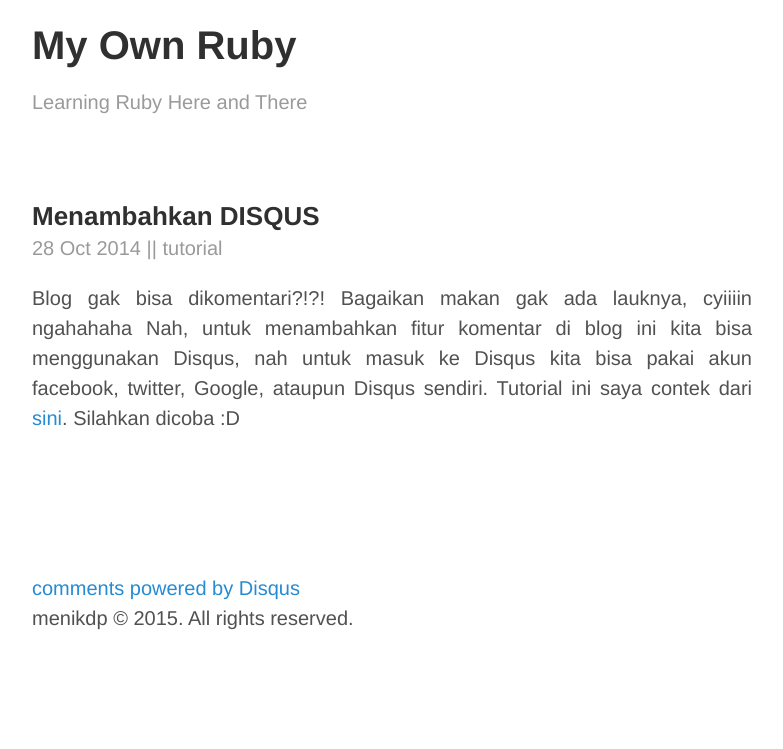
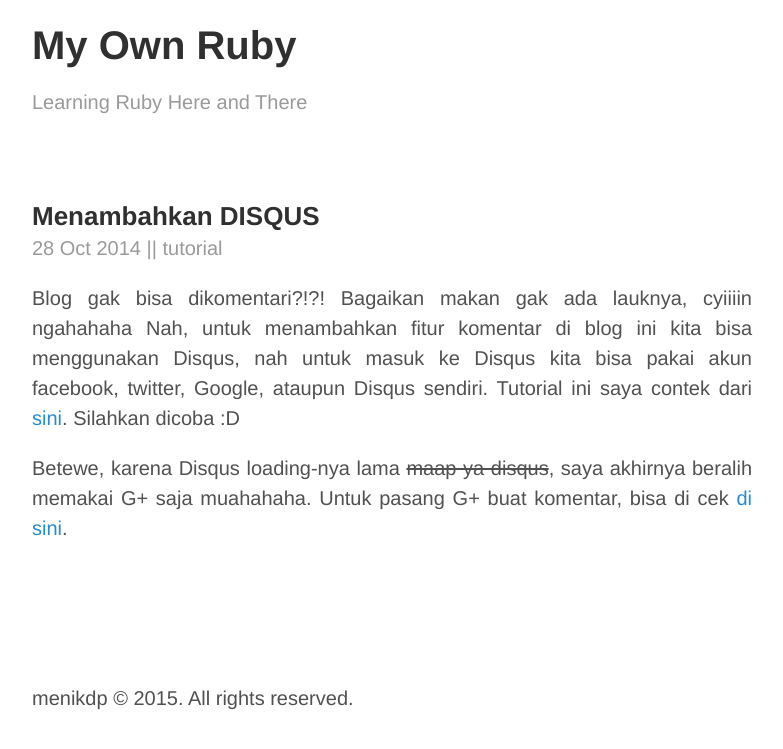
Before and after one commit to menikdp/menikdp.github.io, a Jekyll site: the page built from _posts/2014-10-28-menambahkan-disqus.markdown, in a window 1280 px wide. Shown: the top 749 px of the page, without its empty margins (248-1031 px from the left). Built offline with Jekyll 4.4.1, drawn with Linux system fonts in a browser that asks for light colours; comment, search, counter and statistics services are not loaded.

Commit message:
using G+ instead of Disqus

```diff
--- /dev/null
+++ b/_includes/comment.html
@@ -0,0 +1,8 @@
+<script src="https://apis.google.com/js/plusone.js"></script>
+
+  <div class="g-comments"
+      data-href="{{site.baseurl}}{{page.url}}"
+      data-width="642"
+      data-first_party_property="BLOGGER"
+      data-view_type="FILTERED_POSTMOD">
+  </div>
--- a/_layouts/post.html
+++ b/_layouts/post.html
@@ -11,7 +11,7 @@
   <br>
   <br>
   {% if page.comments %}
-    {% include disqus.html %}
+    {% include comment.html %}
   {% endif %}
 </div>
 
--- a/_posts/2014-10-28-menambahkan-disqus.markdown
+++ b/_posts/2014-10-28-menambahkan-disqus.markdown
@@ -9,3 +9,7 @@
 ---
 Blog gak bisa dikomentari?!?! Bagaikan makan gak ada lauknya, cyiiiin ngahahaha Nah, untuk menambahkan fitur komentar di blog ini kita bisa menggunakan Disqus, nah untuk masuk ke Disqus kita bisa pakai akun facebook, twitter, Google, ataupun Disqus sendiri.
 Tutorial ini saya contek dari [sini]({{site.data.links.joshualande.href}}){:target="_blank"}. Silahkan dicoba :D
+
+Betewe, karena Disqus loading-nya lama <del>maap ya disqus</del>, saya akhirnya beralih memakai G+ saja muahahaha. Untuk pasang G+ buat komentar, bisa di cek [di sini][komen]{:target="_blank"}.
+
+[komen]: http://steelx.github.io/best-internet-tips/2014/11/23/Add-google-plus-comments-box-to-jekyll-website.html
--- a/_posts/2015-04-23-menambahkan-ssh-keygen.markdown
+++ b/_posts/2015-04-23-menambahkan-ssh-keygen.markdown
@@ -11,7 +11,7 @@
 
 Semenjak inul Jepie menjadi dual-OS, saya gemes tiap kali bikin repo baru di github trus mau push, pasti terkendala masalah SSH Keygen. Akhirnya kemarin saya nurutin [ini][ssh]{:target="_blank"}  dan untungnya berhasil :D
 
-Oiya, setelah ditambahkan ssh keygen, ada baiknya mengganti remote url di setiap project supaya lebih gampang saat hendak push/pull untuk update project. Caranya bisa di cek di link [ini][changerurl]{:target="_blank"}.
+Oiya, setelah ditambahkan ssh keygen, ada baiknya mengganti remote url di setiap project supaya lebih gampang saat hendak push/pull untuk update project. Caranya bisa di cek di link [ini][changeurl]{:target="_blank"} .
 
 Simple trick biar gak masukin username ama password mulu LOL
 
```
